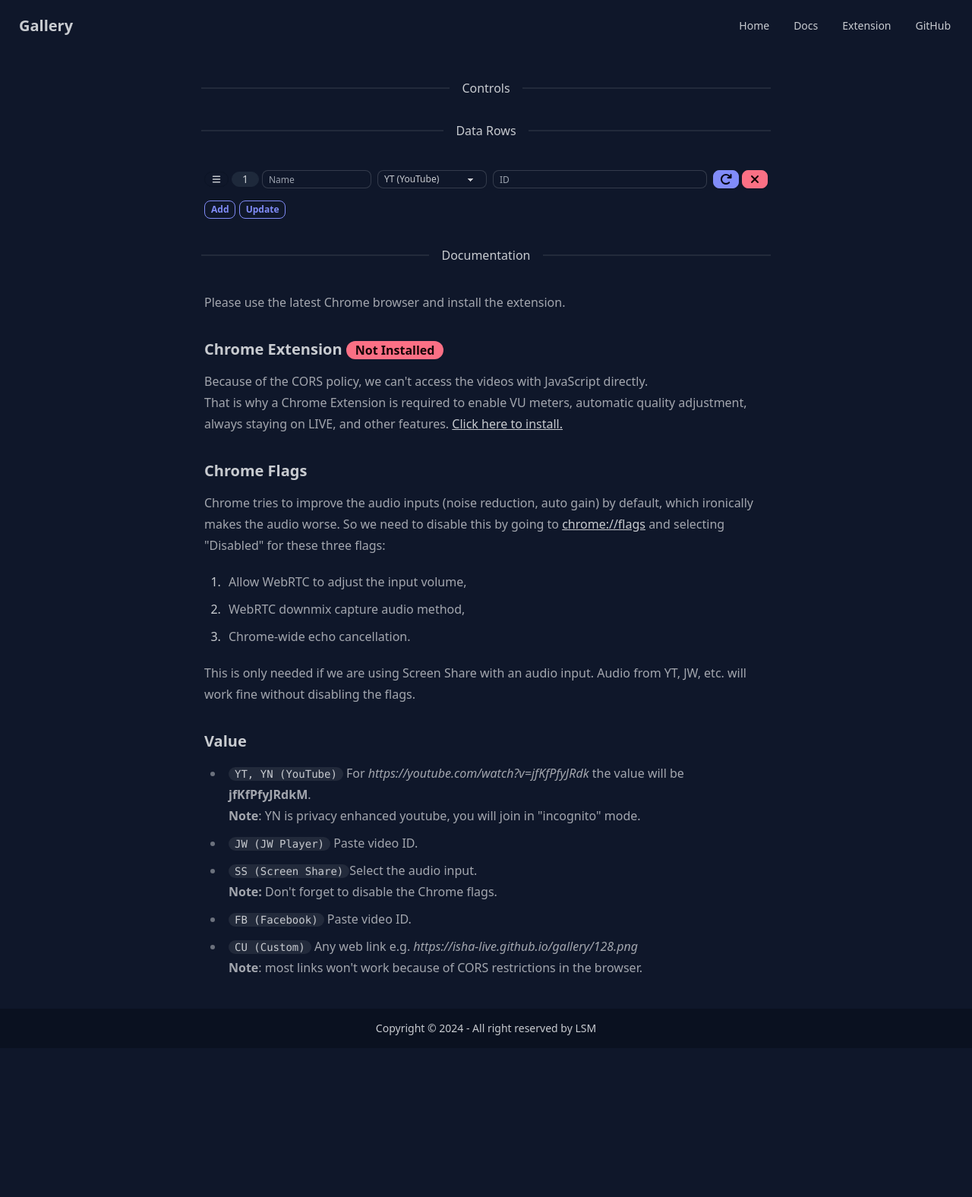
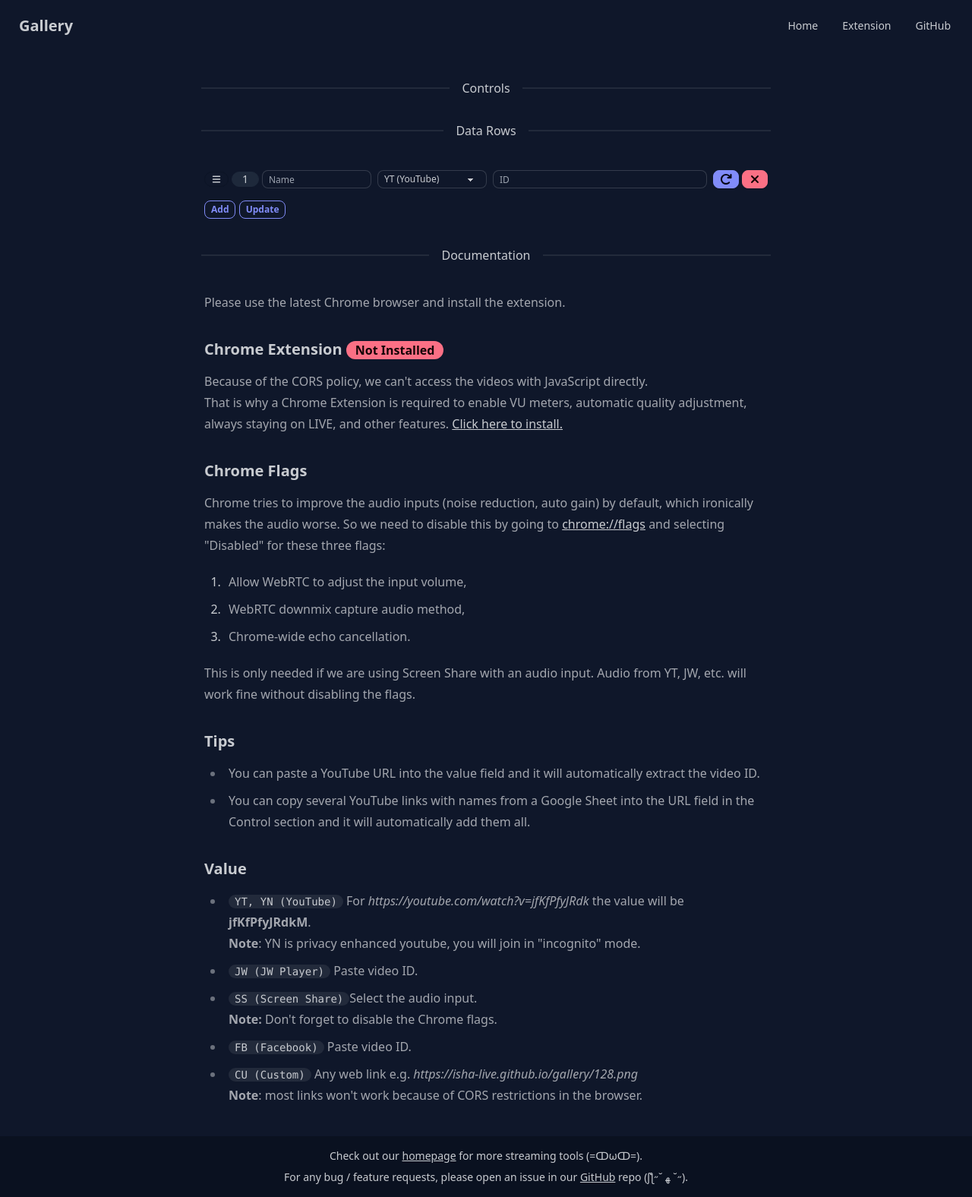
Before and after one commit to live-miracles/gallery, a plain HTML site: page index.html in a window 1280 px wide. Shown: the whole page at 76% size. Before the commit the page ends 1380 px from the top, so only its background shows below. Drawn offline with Linux system fonts and the light colour scheme.

Commit message:
improve homepage

```diff
--- a/index.html
+++ b/index.html
@@ -27,7 +27,6 @@
       <div class="flex-none">
         <ul class="menu menu-horizontal px-1">
           <li><a href="/">Home</a></li>
-          <li><a href="#docs">Docs</a></li>
           <li>
             <a href="/gallery-ext/" target="_blank" t>Extension</a>
           </li>
@@ -53,7 +52,7 @@
       <div>
         <label class="relative inline-flex cursor-pointer items-center">
           <input type="checkbox" id="show-focus" class="show-toggle url-param toggle toggle-secondary m-0" checked />
-          <span class="text-md ms-3">Focus mode</span>
+          <span class="text-md ms-3">Show everything</span>
         </label>
       </div>
 
@@ -100,7 +99,7 @@
       <button id="update-rows" class="btn btn-outline btn-secondary btn-xs mt-3">Update</button>
     </div>
 
-    <div id="docs" class="divider focus mx-auto my-10 w-[750px]">Documentation</div>
+    <div class="divider focus mx-auto my-10 w-[750px]">Documentation</div>
 
     <div class="prose focus m-auto w-[760px] max-w-[750px] px-1">
       <p>Please use the latest Chrome browser and install the extension.</p>
@@ -127,6 +126,15 @@
 
       This is only needed if we are using Screen Share with an audio input. Audio from YT, JW, etc. will work fine without disabling the flags.
 
+      <h3>Tips</h3>
+      <ul>
+        <li>You can paste a YouTube URL into the value field and it will automatically extract the video ID.</li>
+        <li>
+          You can copy several YouTube links with names from a Google Sheet into the URL field in the Control section and it will automatically add
+          them all.
+        </li>
+      </ul>
+
       <h3>Value</h3>
       <ul>
         <li>
@@ -150,7 +158,11 @@
 
     <footer class="footer footer-center focus mt-10 bg-base-300 p-4 text-base-content">
       <aside>
-        <p>Copyright © 2024 - All right reserved by LSM</p>
+        <p>Check out our <a class="link" href="/">homepage</a> for more streaming tools (=ↀωↀ=).</p>
+        <p>
+          For any bug / feature requests, please open an issue in our
+          <a class="link" href="https://github.com/isha-live/gallery/" target="_blank">GitHub</a> repo (ʃƪ˶˘ ﻬ ˘˶).
+        </p>
       </aside>
     </footer>
   </body>
--- a/script.js
+++ b/script.js
@@ -112,7 +112,8 @@ function muteRotation() {
         .forEach((elem) => elem.addEventListener('click', showElements));
 
     const galleryUrl = document.getElementById('gallery-url');
-    document.getElementById('update-gallery-url').addEventListener('click', () => {
+    const updateGalleryUrl = document.getElementById('update-gallery-url');
+    updateGalleryUrl.addEventListener('click', () => {
         window.location.href = galleryUrl.value;
     });
     galleryUrl.onpaste = (e) => {
@@ -127,6 +128,11 @@ function muteRotation() {
             e.target.value = base + '?' + pairs.join('&');
         }
     };
+    galleryUrl.addEventListener('keydown', (e) => {
+        if (e.key === 'Enter') {
+            updateGalleryUrl.click();
+        }
+    });
 
     document.getElementById('add-data-row').addEventListener('click', () => addRow());
     document.getElementById('update-rows').addEventListener('click', updateRows);
```
